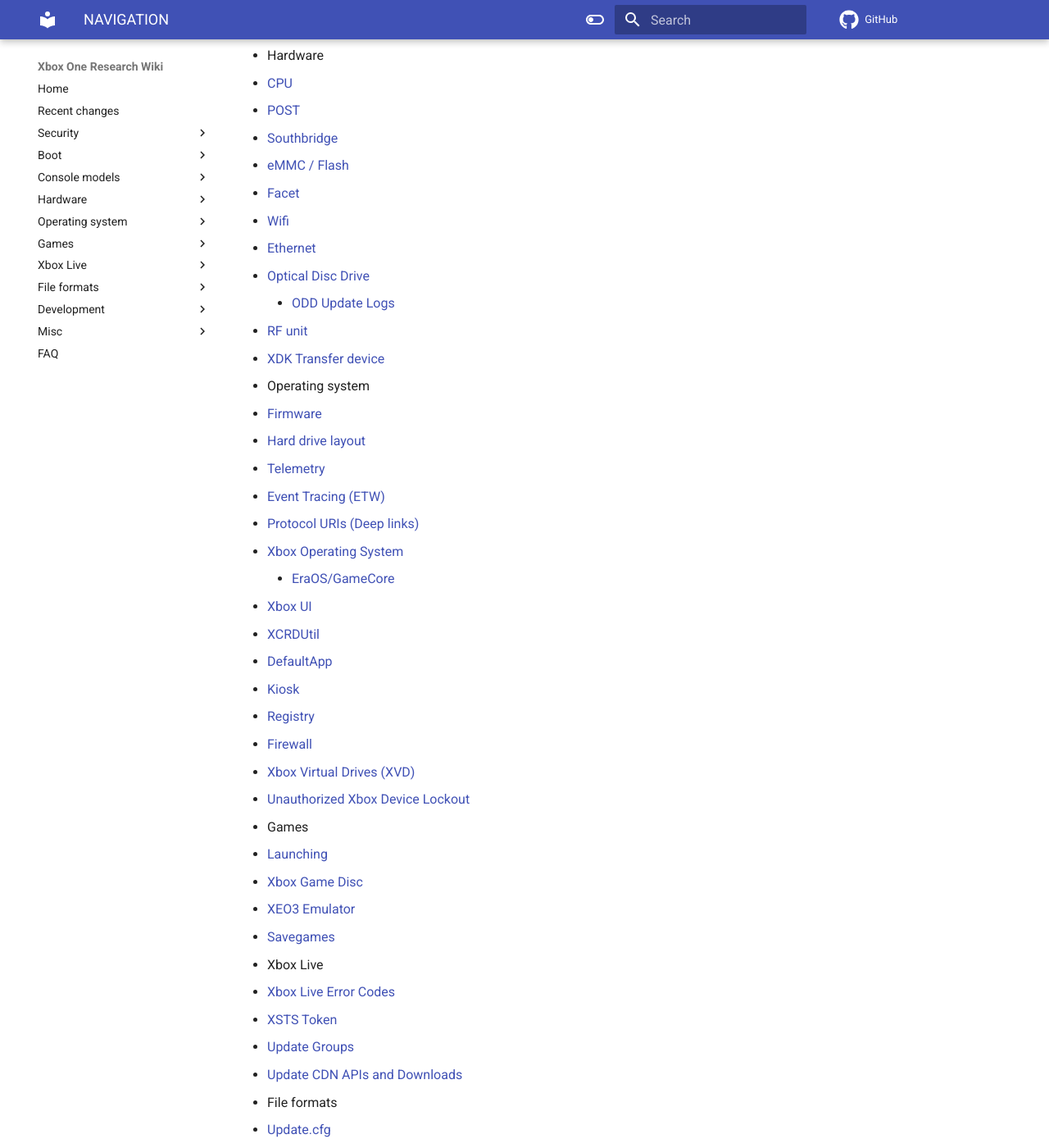
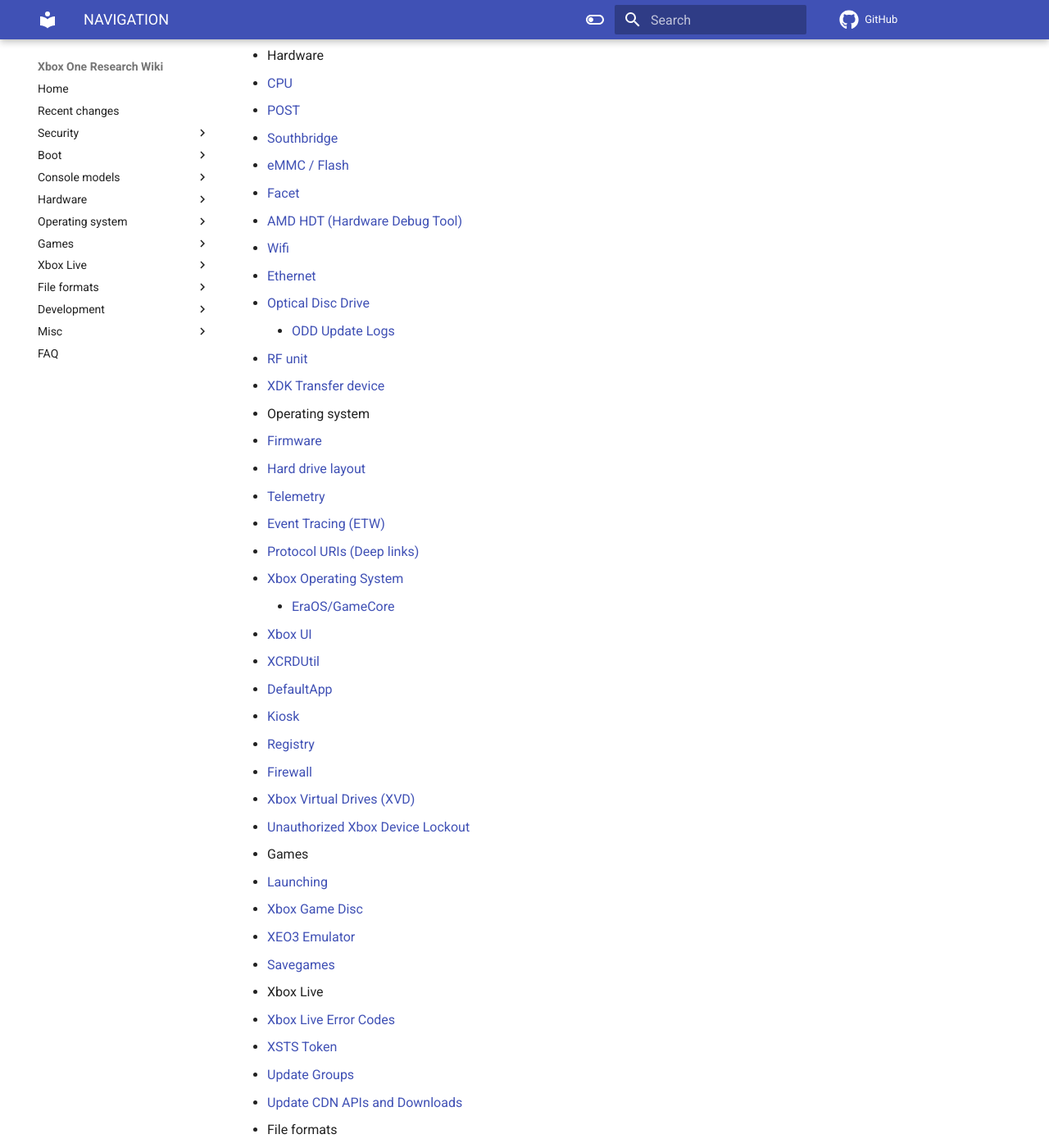
Before and after one commit to xboxoneresearch/wiki, an MkDocs documentation site: the page built from docs/NAVIGATION.md, in a window 1280 px wide and 1400 px high, scrolled down 830 px. Shown: the whole window at 82% size. Built offline with MkDocs 1.6.1 and Material for MkDocs 9.7.7, drawn with Linux system fonts in a browser that asks for light colours; comment, search, counter and statistics services are not loaded; some of the changed text lies outside the part shown.

Commit message:
Update NAVIGATION.md

```diff
--- a/docs/NAVIGATION.md
+++ b/docs/NAVIGATION.md
@@ -30,6 +30,7 @@
   - [Southbridge](hardware/southbridge.md)
   - [eMMC / Flash](hardware/emmc-flash.md)
   - [Facet](hardware/facet.md)
+  - [AMD HDT (Hardware Debug Tool)](hardware/hdt_amd_hardware_debug_tool.md)
   - [Wifi](hardware/wifi.md)
   - [Ethernet](hardware/ethernet.md)
   - [Optical Disc Drive](hardware/optical-disc-drive.md)
```
Also changed, not shown: other parts of docs/NAVIGATION.md (+0 -1 lines).
